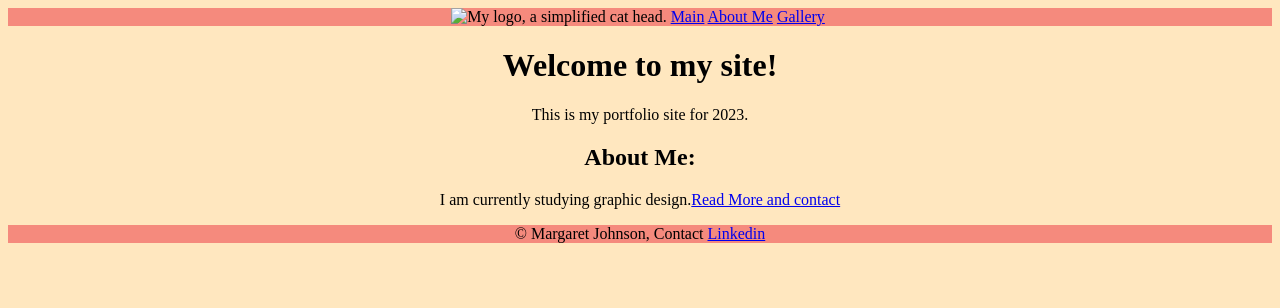
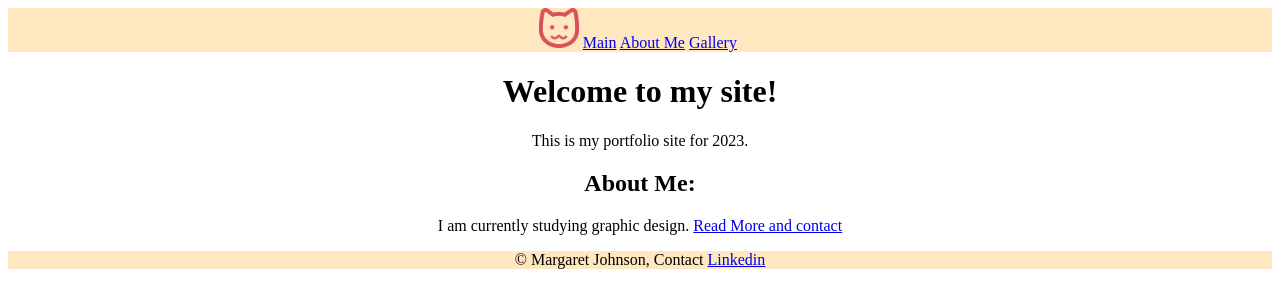
Before and after one commit to MargaretJohnson6/Portfolio, a plain HTML site: page index.html in a window 1280 px wide. Drawn offline with Linux system fonts and the light colour scheme.

Commit message:
Fix: image
Remember it is src=... NOT href=..... for images, unless it is a link

```diff
--- a/index.html
+++ b/index.html
@@ -8,7 +8,7 @@
       </head>
       <body>
             <header>
-                  <img href="/images/logo-r.png" width="120px" alt="My logo, a simplified cat head.">
+                  <img src="/images/logo-r.png" height="40px" alt="My logo in red, a simplified cat head.">
                   <a href="index.html">Main</a>
                   <a href="about me.html">About Me</a>
                   <a href="gallery.html">Gallery</a>
@@ -23,7 +23,7 @@
                   <h2>
                         About Me:
                   </h2>
-                  <p>I am currently studying graphic design.<a href="about me.html">Read More and contact</a></p>
+                  <p>I am currently studying graphic design. <a href="about me.html">Read More and contact</a></p>
 
 
 
--- a/main.css
+++ b/main.css
@@ -2,12 +2,12 @@
 Desktop and defaults
 */
 body {
-      background-color: #ffe7bf;
+      background-color: #ffffff;
 }
 
 header {
       text-align: center;
-      background-color: #f58a7d;
+      background-color: #ffe7bf;
 }
 
 main {
@@ -16,7 +16,7 @@ main {
 
 footer {
       text-align: center;
-      background-color: #f58a7d;
+      background-color: #ffe7bf;
 }
 
 .text-left {
```
